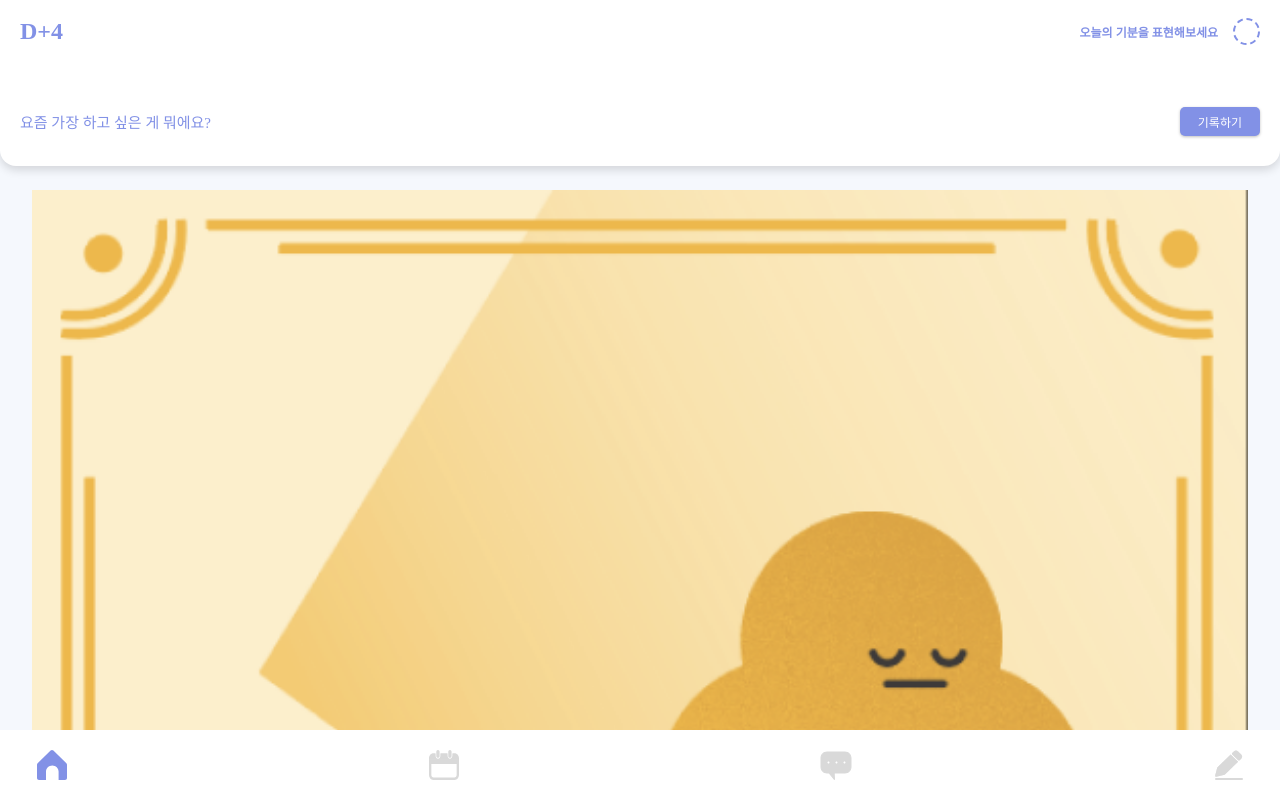
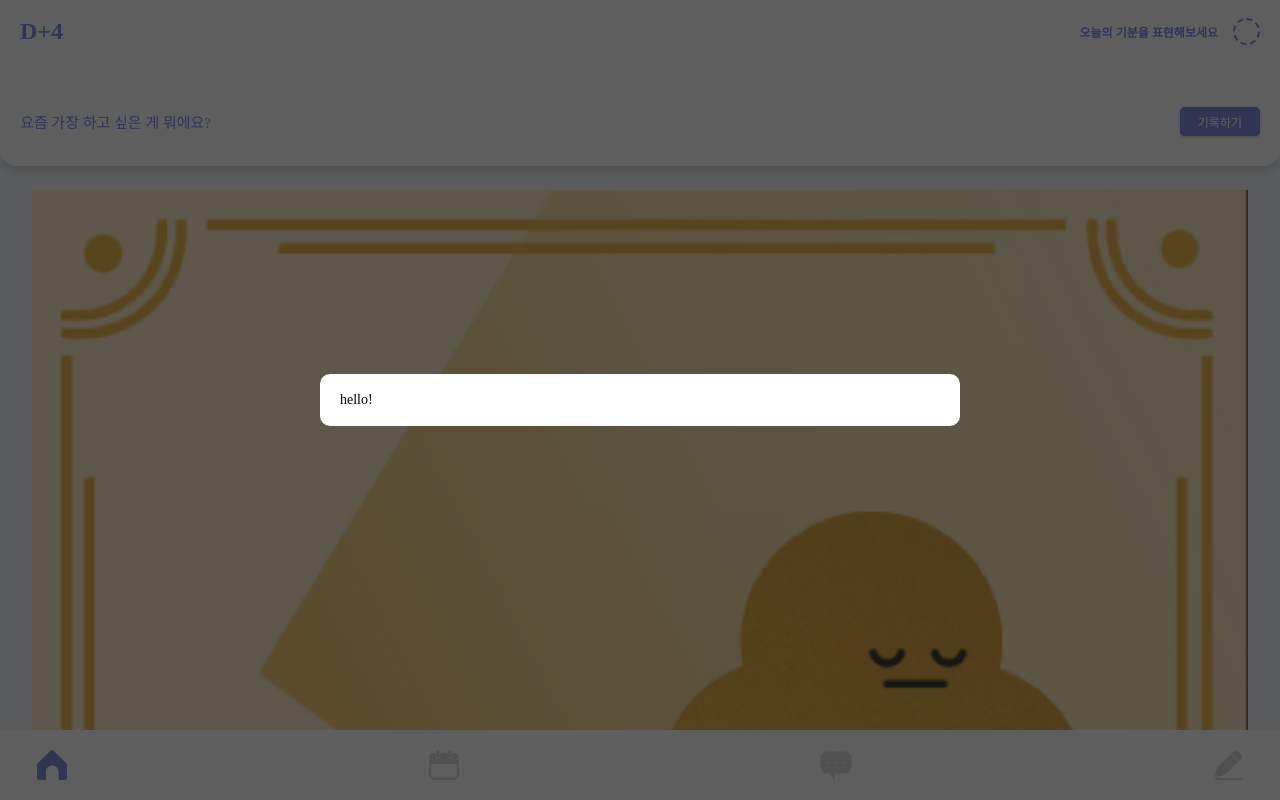
Before and after one commit to Kimbangul/IHuAe-web, a Next.js app: page / in a window 1280 px wide. Built offline with nearby package versions, Linux system fonts and the light colour scheme; a web font is replaced by a local one.

Commit message:
style: modal view add

```diff
--- /dev/null
+++ b/src/components/common/modal/ModalView.tsx
@@ -0,0 +1,40 @@
+import { ReactNode } from 'react';
+import styled from 'styled-components';
+
+const ModalView: React.FC<ModalViewPropType> = ({ children }) => {
+  return (
+    <Modal.Section className='Modal'>
+      <Modal.Container className='Modal__container'>{children}</Modal.Container>
+    </Modal.Section>
+  );
+};
+
+// PARAM type
+interface ModalViewPropType {
+  children: ReactNode;
+}
+
+// COMPONENT style
+const Modal = {
+  Section: styled.section`
+    display: flex;
+    justify-content: center;
+    align-items: center;
+    background: rgba(0, 0, 0, 0.63);
+    position: fixed;
+    top: 0;
+    left: 0;
+    z-index: 99;
+    width: 100%;
+    height: 100%;
+  `,
+  Container: styled.div`
+    padding: 1.8rem 2rem;
+    border-radius: 1rem;
+    background: ${({ theme }) => theme.color.white};
+    width: 88%;
+    max-width: 64rem;
+  `,
+};
+
+export default ModalView;
--- a/src/pages/_app.tsx
+++ b/src/pages/_app.tsx
@@ -4,6 +4,7 @@ import { ThemeProvider } from 'styled-components';
 import DefaultStyle from '@/assets/style';
 import theme from '@/assets/style/Theme';
 import HeadInfo from '@/components/common/HeadInfo';
+import ModalView from '@/components/common/modal/ModalView';
 import type { AppProps } from 'next/app';
 
 export default function App({ Component, pageProps }: AppProps) {
@@ -13,6 +14,7 @@ export default function App({ Component, pageProps }: AppProps) {
       <DefaultStyle />
       <ThemeProvider theme={theme}>
         <Component {...pageProps} />
+        <ModalView>hello!</ModalView>
       </ThemeProvider>
     </>
   );
```
Also changed, not shown: src/components/common/modal/content/TodayFeelModalView.tsx (added, +27 -0 lines), src/assets/icons/home/close_17.svg (added).
